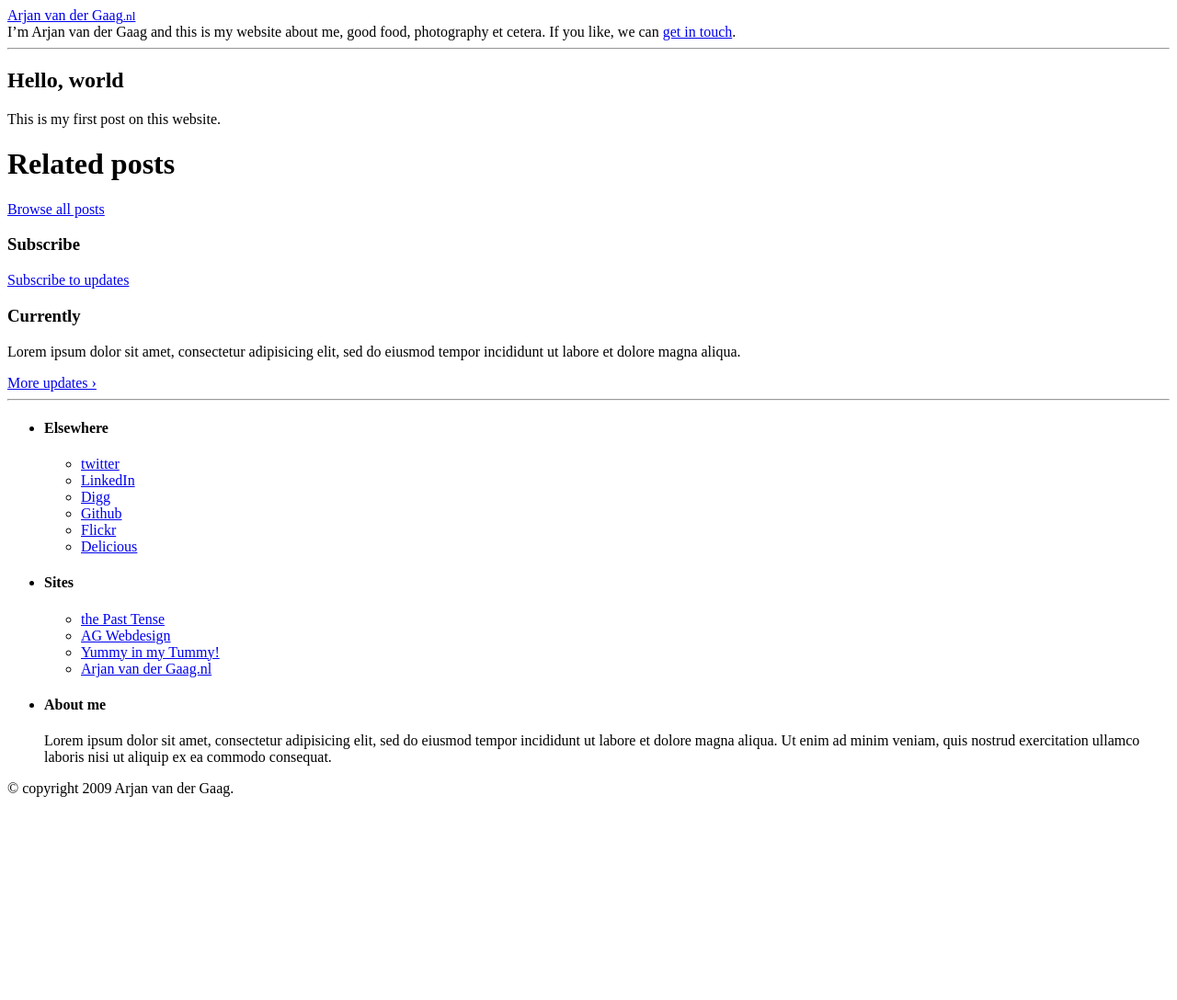
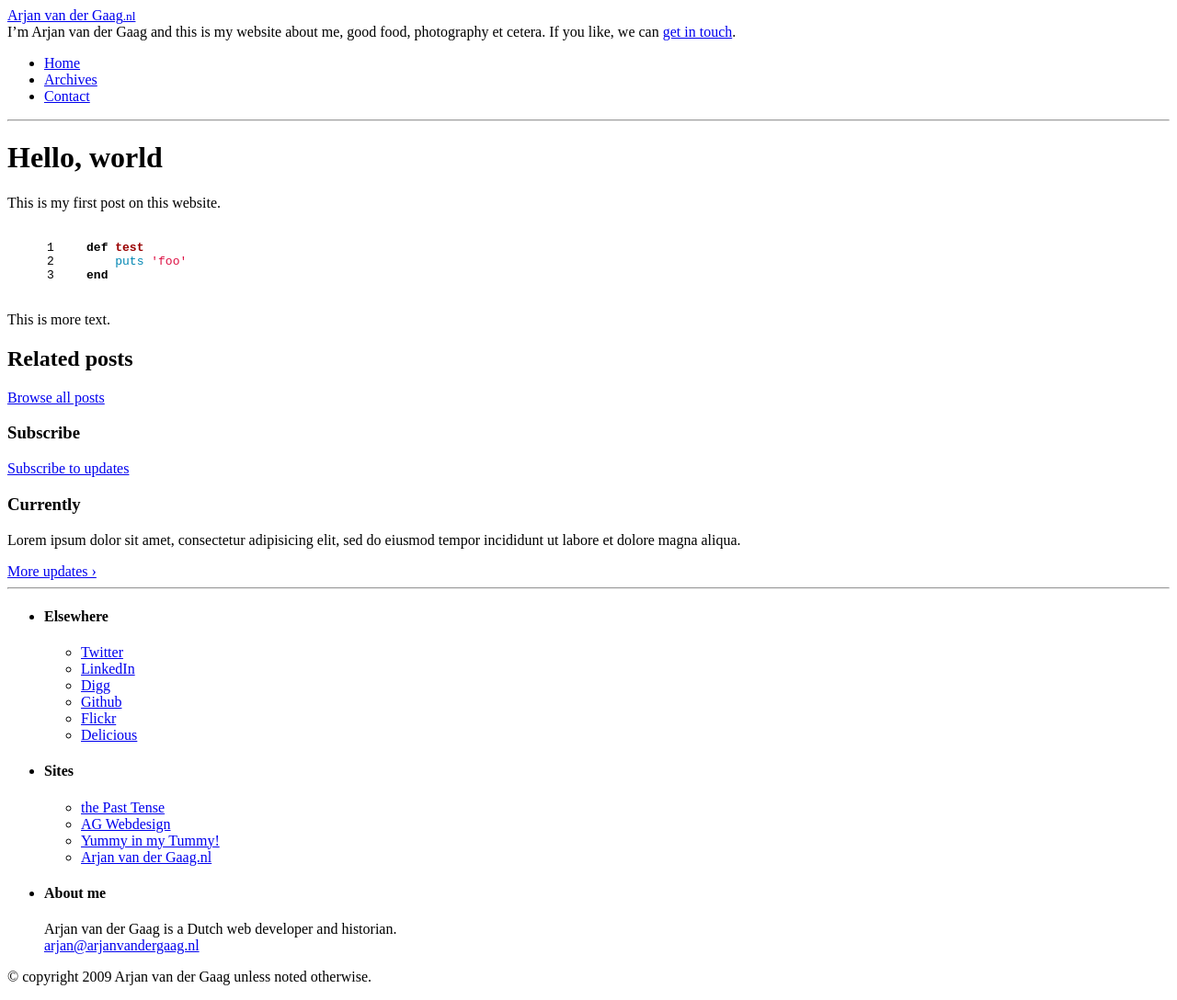
Before and after one commit to avdgaag/arjanvandergaag.nl, a Jekyll site: the page built from _posts/2009-06-07-hello-world.markdown, in a window 1280 px wide. Shown: the whole page at 92% size. Built offline with Jekyll 4.4.1, drawn with Linux system fonts in a browser that asks for light colours; Markdown is read by kramdown in place of the engine named in the settings; before the commit the page ends 900 px from its top, so only the background shows below that.

Commit message:
Adding assets

```diff
--- a/_layouts/default.html
+++ b/_layouts/default.html
@@ -1,30 +1,43 @@
 <!DOCTYPE HTML PUBLIC "-//W3C//DTD HTML 4.01//EN" "http://www.w3.org/TR/html4/strict.dtd">
 <html lang="en" dir="ltr">
     <head profile="http://gmpg.org/xfn/1">
-        <meta http-equiv="Content-type" content="text/html; charset=utf-8">
         <title>{{ page.title }}</title>
 
+        <!-- Meta-rubbish -->
         <meta name="keywords" content="{{ page.keywords }}">
         <meta name="description" content="{{ page.description }}">
         <meta name="copyright" content="(c) copyright Arjan van der Gaag">
         <meta name="author" content="Arjan van der Gaag">
-
-        <meta http-equiv="Content-Type" content="text/html; charset=utf-8">
+        <meta http-equiv="Content-type" content="text/html; charset=utf-8">
         <meta http-equiv="Content-Language" content="en-GB">
         <meta name="robots" content="index, follow">
 
-        <link rel="stylesheet" href="stylesheets/screen.css" type="text/css" media="screen, projection">
-        <link rel="stylesheet" href="stylesheets/print.css" type="text/css" media="print">
+        <!-- Stylesheets, feed, favicon -->
+        <link rel="stylesheet" href="/assets/screen.css" type="text/css" media="screen, projection">
+        <link rel="stylesheet" href="/assets/syntax.css" type="text/css" media="screen, projection">
+        <link rel="stylesheet" href="/assets/print.css" type="text/css" media="print">
+        <link rel="alternate" type="application/rss+xml" title="Arjanvandergaag.nl RSS Feed" href="/atom.xml">
+        <link href="/assets/images/favicon.ico" rel="Shortcut Icon" type="image/ico">
 
-        <link href="assets/images/favicon.ico" rel="Shortcut Icon" type="image/ico">
+        <!-- OpenID -->
+        <link rel="openid.server" href="http://www.myopenid.com/server" />
+        <link rel="openid.delegate" href="http://avdgaag.myopenid.com/" />
+        <link rel="openid2.local_id" href="http://avdgaag.myopenid.com/" />
+        <link rel="openid2.provider" href="http://www.myopenid.com/server" />
+        <meta http-equiv="X-XRDS-Location" content="http://www.myopenid.com/xrds?username=avdgaag.myopenid.com" />
     </head>
     <body>
         <div id="site">
             <div id="header">
                 <div id="branding">
-                    <div id="title"><a href="http://arjanvandergaag.nl/" title="Return to the home page" rel="home">Arjan van der Gaag<small>.nl</small></a></div>
+                    <div id="title"><a href="/" title="Return to the home page" rel="home">Arjan van der Gaag<small>.nl</small></a></div>
                     <div id="tagline">I&rsquo;m Arjan van der Gaag and this is my website about me, good food, photography et cetera. If you like, we can <a href="/contact.html" title="Get in touch with me." rel="help">get in touch</a>.</div>
-                </div>
+                </div><!-- /branding -->
+                <ul>
+                    <li><a href="/" title="Return to the front page" rel="home">Home</a></li>
+                    <li><a href="/archives.html" title="Browse through the blog archives" rel="home">Archives</a></li>
+                    <li><a href="/contact.html" title="Get in touch" rel="home">Contact</a></li>
+                </ul>
                 <hr>
             </div><!-- /header -->
             <div id="content">
@@ -63,29 +76,29 @@
                     <li>
                         <h4>Elsewhere</h4>
                         <ul>
-                            <li><a href="http://twitter.com/avdgaag" title="" rel="external">twitter</a></li>
-                            <li><a href="http://linkedin.com/avdgaag" title="" rel="external">LinkedIn</a></li>
-                            <li><a href="http://digg.com/avdgaag" title="" rel="external">Digg</a></li>
-                            <li><a href="http://github.com/avdgaag" title="" rel="external">Github</a></li>
-                            <li><a href="http://flickr.com/users/arjanvandergaag" title="" rel="external">Flickr</a></li>
-                            <li><a href="http://delicious.com/arjanvandergaag" title="" rel="external">Delicious</a></li>
+                            <li><a href="http://twitter.com/avdgaag" title="Follow my updates on Twitter" rel="external">Twitter</a></li>
+                            <li><a href="http://linkedin.com/avdgaag" title="My professional profile on LinkedIn" rel="external">LinkedIn</a></li>
+                            <li><a href="http://digg.com/avdgaag" title="Sites that I like on Digg" rel="external">Digg</a></li>
+                            <li><a href="http://github.com/avdgaag" title="Code that I share on Github" rel="external">Github</a></li>
+                            <li><a href="http://flickr.com/users/arjanvandergaag" title="My photos on Flickr" rel="external">Flickr</a></li>
+                            <li><a href="http://delicious.com/arjanvandergaag" title="My bookmarks on Delicious" rel="external">Delicious</a></li>
                         </ul>
                     </li>
                     <li>
                         <h4>Sites</h4>
                         <ul>
-                            <li><a title="" href="http://pasttense.nl" rel="external me">the Past Tense</a></li>
-                            <li><a title="" href="http://agwebdesign.nl" rel="external me">AG Webdesign</a></li>
-                            <li><a title="" href="http://yummyinmytummy.nl" rel="external me">Yummy in my Tummy!</a></li>
-                            <li><a title="" href="http://arjanvandergaag.nl" rel="external me">Arjan van der Gaag.nl</a></li>
+                            <li><a title="My history weblog" href="http://pasttense.nl" rel="external me">the Past Tense</a></li>
+                            <li><a title="My web development company website" href="http://agwebdesign.nl" rel="external me">AG Webdesign</a></li>
+                            <li><a title="My Dutch cooking website" href="http://yummyinmytummy.nl" rel="external me">Yummy in my Tummy!</a></li>
+                            <li><a title="My personal blog" href="http://arjanvandergaag.nl" rel="external me">Arjan van der Gaag.nl</a></li>
                         </ul>
                     </li>
                     <li>
                         <h4>About me</h4>
-                        <p>Lorem ipsum dolor sit amet, consectetur adipisicing elit, sed do eiusmod tempor incididunt ut labore et dolore magna aliqua. Ut enim ad minim veniam, quis nostrud exercitation ullamco laboris nisi ut aliquip ex ea commodo consequat.</p>
+                        <p>Arjan van der Gaag is a Dutch web developer and historian.<br><a href="mailto:&#x61;&#x72;&#x6A;&#x61;&#x6E;&#x40;&#x61;&#x72;&#x6A;&#x61;&#x6E;&#x76;&#x61;&#x6E;&#x64;&#x65;&#x72;&#x67;&#x61;&#x61;&#x67;&#x2E;&#x6E;&#x6C;">arjan@arjanvandergaag.nl</a></p>
                     </li>
                 </ul>
-                <p>&copy; copyright 2009 Arjan van der Gaag.</p>
+                <p>&copy; copyright 2009 Arjan van der Gaag unless noted otherwise.</p>
             </div><!-- /footer -->
         </div><!-- /site -->
     </body>
--- a/_layouts/post.html
+++ b/_layouts/post.html
@@ -9,7 +9,7 @@ title: My first post
 
 <div id="related_posts_module" class="module">
     <div class="header">
-        <h1>Related posts</h1>
+        <h2>Related posts</h2>
     </div>
     <div class="body">
         <ul>
--- a/_posts/2009-06-07-hello-world.markdown
+++ b/_posts/2009-06-07-hello-world.markdown
@@ -3,6 +3,14 @@ layout: post
 title: Hello, world
 ---
 
-## {{page.title}}
+# {{page.title}}
 
 This is my first post on this website.
+
+{% highlight ruby linenos %}
+    def test
+        puts 'foo'
+    end
+{% endhighlight %}
+
+This is more text.
--- /dev/null
+++ b/assets/syntax.css
@@ -0,0 +1,60 @@
+.highlight  { background: #ffffff; }
+.highlight .c { color: #999988; font-style: italic } /* Comment */
+.highlight .err { color: #a61717; background-color: #e3d2d2 } /* Error */
+.highlight .k { font-weight: bold } /* Keyword */
+.highlight .o { font-weight: bold } /* Operator */
+.highlight .cm { color: #999988; font-style: italic } /* Comment.Multiline */
+.highlight .cp { color: #999999; font-weight: bold } /* Comment.Preproc */
+.highlight .c1 { color: #999988; font-style: italic } /* Comment.Single */
+.highlight .cs { color: #999999; font-weight: bold; font-style: italic } /* Comment.Special */
+.highlight .gd { color: #000000; background-color: #ffdddd } /* Generic.Deleted */
+.highlight .gd .x { color: #000000; background-color: #ffaaaa } /* Generic.Deleted.Specific */
+.highlight .ge { font-style: italic } /* Generic.Emph */
+.highlight .gr { color: #aa0000 } /* Generic.Error */
+.highlight .gh { color: #999999 } /* Generic.Heading */
+.highlight .gi { color: #000000; background-color: #ddffdd } /* Generic.Inserted */
+.highlight .gi .x { color: #000000; background-color: #aaffaa } /* Generic.Inserted.Specific */
+.highlight .go { color: #888888 } /* Generic.Output */
+.highlight .gp { color: #555555 } /* Generic.Prompt */
+.highlight .gs { font-weight: bold } /* Generic.Strong */
+.highlight .gu { color: #aaaaaa } /* Generic.Subheading */
+.highlight .gt { color: #aa0000 } /* Generic.Traceback */
+.highlight .kc { font-weight: bold } /* Keyword.Constant */
+.highlight .kd { font-weight: bold } /* Keyword.Declaration */
+.highlight .kp { font-weight: bold } /* Keyword.Pseudo */
+.highlight .kr { font-weight: bold } /* Keyword.Reserved */
+.highlight .kt { color: #445588; font-weight: bold } /* Keyword.Type */
+.highlight .m { color: #009999 } /* Literal.Number */
+.highlight .s { color: #d14 } /* Literal.String */
+.highlight .na { color: #008080 } /* Name.Attribute */
+.highlight .nb { color: #0086B3 } /* Name.Builtin */
+.highlight .nc { color: #445588; font-weight: bold } /* Name.Class */
+.highlight .no { color: #008080 } /* Name.Constant */
+.highlight .ni { color: #800080 } /* Name.Entity */
+.highlight .ne { color: #990000; font-weight: bold } /* Name.Exception */
+.highlight .nf { color: #990000; font-weight: bold } /* Name.Function */
+.highlight .nn { color: #555555 } /* Name.Namespace */
+.highlight .nt { color: #000080 } /* Name.Tag */
+.highlight .nv { color: #008080 } /* Name.Variable */
+.highlight .ow { font-weight: bold } /* Operator.Word */
+.highlight .w { color: #bbbbbb } /* Text.Whitespace */
+.highlight .mf { color: #009999 } /* Literal.Number.Float */
+.highlight .mh { color: #009999 } /* Literal.Number.Hex */
+.highlight .mi { color: #009999 } /* Literal.Number.Integer */
+.highlight .mo { color: #009999 } /* Literal.Number.Oct */
+.highlight .sb { color: #d14 } /* Literal.String.Backtick */
+.highlight .sc { color: #d14 } /* Literal.String.Char */
+.highlight .sd { color: #d14 } /* Literal.String.Doc */
+.highlight .s2 { color: #d14 } /* Literal.String.Double */
+.highlight .se { color: #d14 } /* Literal.String.Escape */
+.highlight .sh { color: #d14 } /* Literal.String.Heredoc */
+.highlight .si { color: #d14 } /* Literal.String.Interpol */
+.highlight .sx { color: #d14 } /* Literal.String.Other */
+.highlight .sr { color: #009926 } /* Literal.String.Regex */
+.highlight .s1 { color: #d14 } /* Literal.String.Single */
+.highlight .ss { color: #990073 } /* Literal.String.Symbol */
+.highlight .bp { color: #999999 } /* Name.Builtin.Pseudo */
+.highlight .vc { color: #008080 } /* Name.Variable.Class */
+.highlight .vg { color: #008080 } /* Name.Variable.Global */
+.highlight .vi { color: #008080 } /* Name.Variable.Instance */
+.highlight .il { color: #009999 } /* Literal.Number.Integer.Long */
```
Also changed, not shown: assets/print.css (added), assets/screen.css (added).
